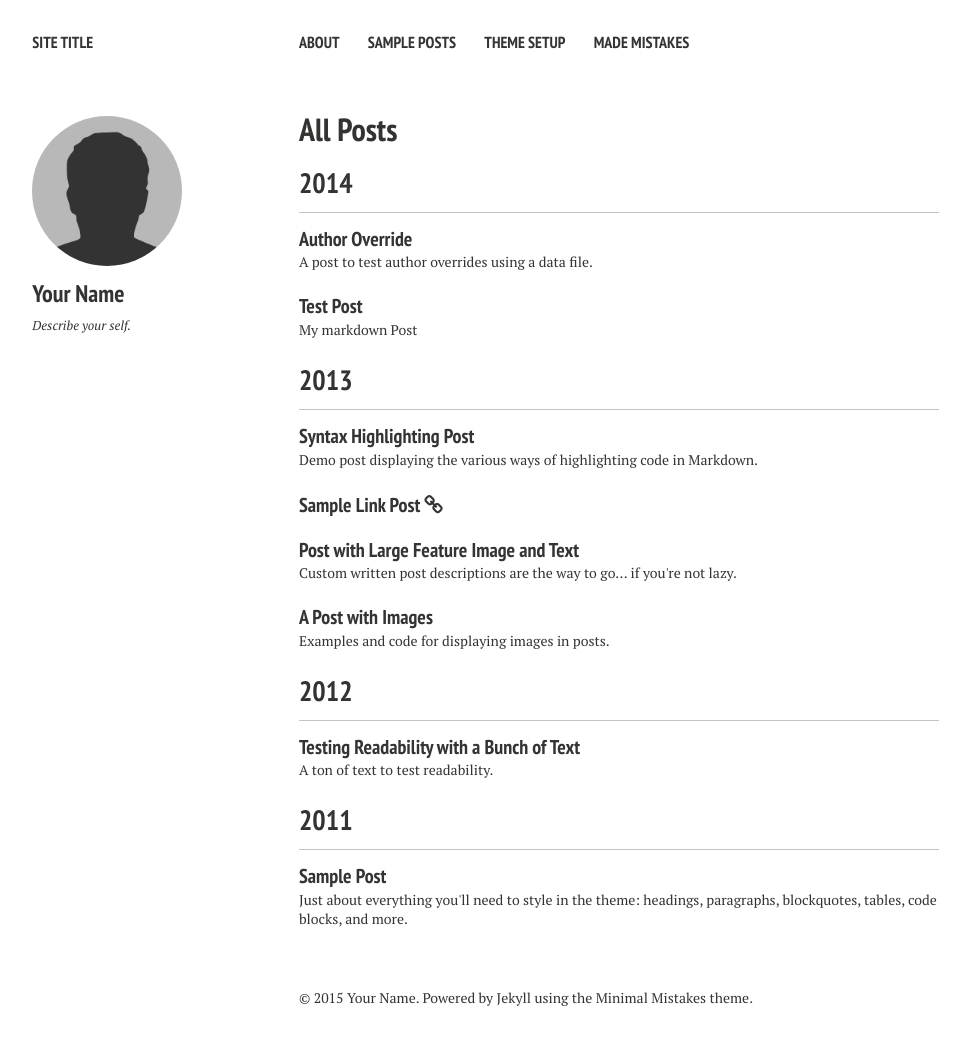
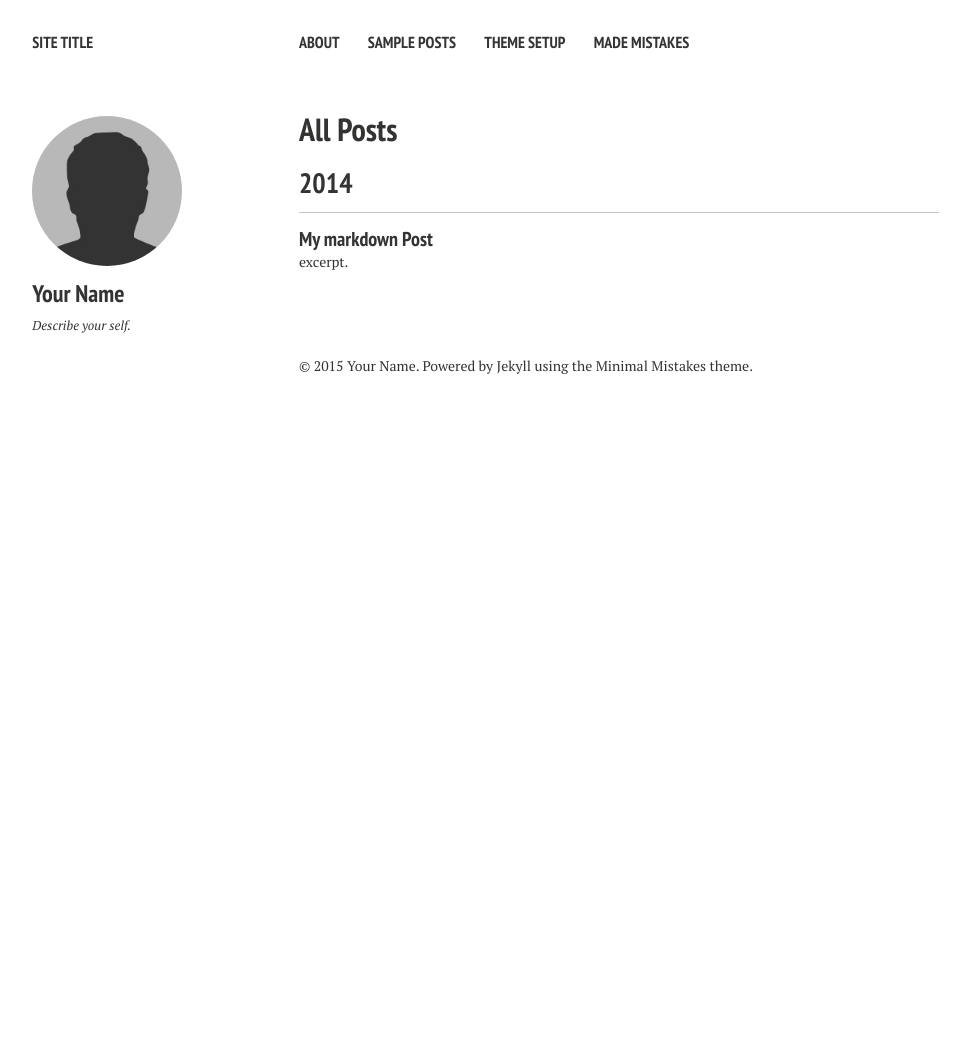
Before and after one commit to Briggsc28/briggsc28.github.io, a Jekyll site: the page built from posts/index.md, in a window 1280 px wide. Shown: the whole page, without its empty margins (21-991 px from the left). Built offline with Jekyll 4.4.1, drawn with Linux system fonts in a browser that asks for light colours; nearby versions of some CDN libraries; after the commit the page ends 900 px from its top, so only the background shows below that.

Commit message:
Test markdown 2

```diff
--- a/_posts/2011-03-10-sample-post.md
+++ /dev/null
@@ -1,111 +0,0 @@
----
-layout: post
-title: Sample Post
-excerpt: "Just about everything you'll need to style in the theme: headings, paragraphs, blockquotes, tables, code blocks, and more."
-modified: 2013-05-31
-tags: [intro, beginner, jekyll, tutorial]
-comments: true
-image:
-  feature: sample-image-5.jpg
-  credit: WeGraphics
-  creditlink: http://wegraphics.net/downloads/free-ultimate-blurred-background-pack/
----
-
-<section id="table-of-contents" class="toc">
-  <header>
-    <h3>Overview</h3>
-  </header>
-<div id="drawer" markdown="1">
-*  Auto generated table of contents
-{:toc}
-</div>
-</section><!-- /#table-of-contents -->
-
-## HTML Elements
-
-Below is just about everything you'll need to style in the theme. Check the source code to see the many embedded elements within paragraphs.
-
-# Heading 1
-
-## Heading 2
-
-### Heading 3
-
-#### Heading 4
-
-##### Heading 5
-
-###### Heading 6
-
-### Body text
-
-Lorem ipsum dolor sit amet, test link adipiscing elit. **This is strong**. Nullam dignissim convallis est. Quisque aliquam.
-
-![Smithsonian Image]({{ site.url }}/images/3953273590_704e3899d5_m.jpg)
-{: .image-pull-right}
-
-*This is emphasized*. Donec faucibus. Nunc iaculis suscipit dui. 53 = 125. Water is H2O. Nam sit amet sem. Aliquam libero nisi, imperdiet at, tincidunt nec, gravida vehicula, nisl. The New York Times (That’s a citation). Underline.Maecenas ornare tortor. Donec sed tellus eget sapien fringilla nonummy. Mauris a ante. Suspendisse quam sem, consequat at, commodo vitae, feugiat in, nunc. Morbi imperdiet augue quis tellus.
-
-HTML and CSS are our tools. Mauris a ante. Suspendisse quam sem, consequat at, commodo vitae, feugiat in, nunc. Morbi imperdiet augue quis tellus. Praesent mattis, massa quis luctus fermentum, turpis mi volutpat justo, eu volutpat enim diam eget metus.
-
-### Blockquotes
-
-> Lorem ipsum dolor sit amet, test link adipiscing elit. Nullam dignissim convallis est. Quisque aliquam.
-
-## List Types
-
-### Ordered Lists
-
-1. Item one
-   1. sub item one
-   2. sub item two
-   3. sub item three
-2. Item two
-
-### Unordered Lists
-
-* Item one
-* Item two
-* Item three
-
-## Tables
-
-| Header1 | Header2 | Header3 |
-|:--------|:-------:|--------:|
-| cell1   | cell2   | cell3   |
-| cell4   | cell5   | cell6   |
-|----
-| cell1   | cell2   | cell3   |
-| cell4   | cell5   | cell6   |
-|=====
-| Foot1   | Foot2   | Foot3
-{: rules="groups"}
-
-## Code Snippets
-
-{% highlight css %}
-#container {
-  float: left;
-  margin: 0 -240px 0 0;
-  width: 100%;
-}
-{% endhighlight %}
-
-## Buttons
-
-Make any link standout more when applying the `.btn` class.
-
-{% highlight html %}
-<a href="#" class="btn btn-success">Success Button</a>
-{% endhighlight %}
-
-<div markdown="0"><a href="#" class="btn">Primary Button</a></div>
-<div markdown="0"><a href="#" class="btn btn-success">Success Button</a></div>
-<div markdown="0"><a href="#" class="btn btn-warning">Warning Button</a></div>
-<div markdown="0"><a href="#" class="btn btn-danger">Danger Button</a></div>
-<div markdown="0"><a href="#" class="btn btn-info">Info Button</a></div>
-
-## Notices
-
-**Watch out!** You can also add notices by appending `{: .notice}` to a paragraph.
-{: .notice}
--- a/_posts/2012-05-22-readability-post.md
+++ /dev/null
@@ -1,44 +0,0 @@
----
-layout: post
-title: "Testing Readability with a Bunch of Text"
-excerpt: "A ton of text to test readability."
-tags: [sample post, readability, test]
-comments: true
----
-
-Portland in shoreditch Vice, labore typewriter pariatur hoodie fap sartorial Austin. Pinterest literally occupy Schlitz forage. Odio ad blue bottle vinyl, 90's narwhal commodo bitters pour-over nostrud. Ugh est hashtag in, fingerstache adipisicing laboris esse Pinterest shabby chic Portland. Shoreditch bicycle rights anim, flexitarian laboris put a bird on it vinyl cupidatat narwhal. Hashtag artisan skateboard, flannel Bushwick nesciunt salvia aute fixie do plaid post-ironic dolor McSweeney's. Cliche pour-over chambray nulla four loko skateboard sapiente hashtag.
-
-Vero laborum commodo occupy. Semiotics voluptate mumblecore pug. Cosby sweater ullamco quinoa ennui assumenda, sapiente occupy delectus lo-fi. Ea fashion axe Marfa cillum aliquip. Retro Bushwick keytar cliche. Before they sold out sustainable gastropub Marfa readymade, ethical Williamsburg skateboard brunch qui consectetur gentrify semiotics. Mustache cillum irony, fingerstache magna pour-over keffiyeh tousled selfies.
-
-## Cupidatat 90's lo-fi authentic try-hard
-
-In pug Portland incididunt mlkshk put a bird on it vinyl quinoa. Terry Richardson shabby chic +1, scenester Tonx excepteur tempor fugiat voluptate fingerstache aliquip nisi next level. Farm-to-table hashtag Truffaut, Odd Future ex meggings gentrify single-origin coffee try-hard 90's.
-
-* Sartorial hoodie
-* Labore viral forage
-* Tote bag selvage
-* DIY exercitation et id ugh tumblr church-key
-
-Incididunt umami sriracha, ethical fugiat VHS ex assumenda yr irure direct trade. Marfa Truffaut bicycle rights, kitsch placeat Etsy kogi asymmetrical. Beard locavore flexitarian, kitsch photo booth hoodie plaid ethical readymade leggings yr.
-
-Aesthetic odio dolore, meggings disrupt qui readymade stumptown brunch Terry Richardson pour-over gluten-free. Banksy american apparel in selfies, biodiesel flexitarian organic meh wolf quinoa gentrify banjo kogi. Readymade tofu ex, scenester dolor umami fingerstache occaecat fashion axe Carles jean shorts minim. Keffiyeh fashion axe nisi Godard mlkshk dolore. Lomo you probably haven't heard of them eu non, Odd Future Truffaut pug keytar meggings McSweeney's Pinterest cred. Etsy literally aute esse, eu bicycle rights qui meggings fanny pack. Gentrify leggings pug flannel duis.
-
-## Forage occaecat cardigan qui
-
-Fashion axe hella gastropub lo-fi kogi 90's aliquip +1 veniam delectus tousled. Cred sriracha locavore gastropub kale chips, iPhone mollit sartorial. Anim dolore 8-bit, pork belly dolor photo booth aute flannel small batch. Dolor disrupt ennui, tattooed whatever salvia Banksy sartorial roof party selfies raw denim sint meh pour-over. Ennui eu cardigan sint, gentrify iPhone cornhole.
-
-> Whatever velit occaecat quis deserunt gastropub, leggings elit tousled roof party 3 wolf moon kogi pug blue bottle ea. Fashion axe shabby chic Austin quinoa pickled laborum bitters next level, disrupt deep v accusamus non fingerstache.
-
-Tote bag asymmetrical elit sunt. Occaecat authentic Marfa, hella McSweeney's next level irure veniam master cleanse. Sed hoodie letterpress artisan wolf leggings, 3 wolf moon commodo ullamco. Anim occupy ea labore Terry Richardson. Tofu ex master cleanse in whatever pitchfork banh mi, occupy fugiat fanny pack Austin authentic. Magna fugiat 3 wolf moon, labore McSweeney's sustainable vero consectetur. Gluten-free disrupt enim, aesthetic fugiat jean shorts trust fund keffiyeh magna try-hard.
-
-## Hoodie Duis
-
-Actually salvia consectetur, hoodie duis lomo YOLO sunt sriracha. Aute pop-up brunch farm-to-table odio, salvia irure occaecat. Sriracha small batch literally skateboard. Echo Park nihil hoodie, aliquip forage artisan laboris. Trust fund reprehenderit nulla locavore. Stumptown raw denim kitsch, keffiyeh nulla twee dreamcatcher fanny pack ullamco 90's pop-up est culpa farm-to-table. Selfies 8-bit do pug odio.
-
-### Thundercats Ho!
-
-Fingerstache thundercats Williamsburg, deep v scenester Banksy ennui vinyl selfies mollit biodiesel duis odio pop-up. Banksy 3 wolf moon try-hard, sapiente enim stumptown deep v ad letterpress. Squid beard brunch, exercitation raw denim yr sint direct trade. Raw denim narwhal id, flannel DIY McSweeney's seitan. Letterpress artisan bespoke accusamus, meggings laboris consequat Truffaut qui in seitan. Sustainable cornhole Schlitz, twee Cosby sweater banh mi deep v forage letterpress flannel whatever keffiyeh. Sartorial cred irure, semiotics ethical sed blue bottle nihil letterpress.
-
-Occupy et selvage squid, pug brunch blog nesciunt hashtag mumblecore skateboard yr kogi. Ugh small batch swag four loko. Fap post-ironic qui tote bag farm-to-table american apparel scenester keffiyeh vero, swag non pour-over gentrify authentic pitchfork. Schlitz scenester lo-fi voluptate, tote bag irony bicycle rights pariatur vero Vice freegan wayfarers exercitation nisi shoreditch. Chambray tofu vero sed. Street art swag literally leggings, Cosby sweater mixtape PBR lomo Banksy non in pitchfork ennui McSweeney's selfies. Odd Future Banksy non authentic.
-
-Aliquip enim artisan dolor post-ironic. Pug tote bag Marfa, deserunt pour-over Portland wolf eu odio intelligentsia american apparel ugh ea. Sunt viral et, 3 wolf moon gastropub pug id. Id fashion axe est typewriter, mlkshk Portland art party aute brunch. Sint pork belly Cosby sweater, deep v mumblecore kitsch american apparel. Try-hard direct trade tumblr sint skateboard. Adipisicing bitters excepteur biodiesel, pickled gastropub aute veniam.
--- a/_posts/2013-05-22-sample-post-images.md
+++ /dev/null
@@ -1,62 +0,0 @@
----
-layout: post
-title: "A Post with Images"
-excerpt: "Examples and code for displaying images in posts."
-tags: [sample post, images, test]
-comments: true
----
-
-Here are some examples of what a post with images might look like. If you want to display two or three images next to each other responsively use `figure` with the appropriate `class`. Each instance of `figure` is auto-numbered and displayed in the caption.
-
-### Figures (for images or video)
-
-#### One Up
-
-<figure>
-	<a href="http://farm9.staticflickr.com/8426/7758832526_cc8f681e48_b.jpg"><img src="http://farm9.staticflickr.com/8426/7758832526_cc8f681e48_c.jpg"></a>
-	<figcaption><a href="http://www.flickr.com/photos/80901381@N04/7758832526/" title="Morning Fog Emerging From Trees by A Guy Taking Pictures, on Flickr">Morning Fog Emerging From Trees by A Guy Taking Pictures, on Flickr</a>.</figcaption>
-</figure>
-
-Vero laborum commodo occupy. Semiotics voluptate mumblecore pug. Cosby sweater ullamco quinoa ennui assumenda, sapiente occupy delectus lo-fi. Ea fashion axe Marfa cillum aliquip. Retro Bushwick keytar cliche. Before they sold out sustainable gastropub Marfa readymade, ethical Williamsburg skateboard brunch qui consectetur gentrify semiotics. Mustache cillum irony, fingerstache magna pour-over keffiyeh tousled selfies.
-
-#### Two Up
-
-Apply the `half` class like so to display two images side by side that share the same caption.
-
-{% highlight html %}
-<figure class="half">
-    <a href="/images/image-filename-1-large.jpg"><img src="/images/image-filename-1.jpg"></a>
-    <a href="/images/image-filename-2-large.jpg"><img src="/images/image-filename-2.jpg"></a>
-    <figcaption>Caption describing these two images.</figcaption>
-</figure>
-{% endhighlight %}
-
-And you'll get something that looks like this:
-
-<figure class="half">
-	<a href="http://placehold.it/1200x600.JPG"><img src="http://placehold.it/600x300.jpg"></a>
-	<a href="http://placehold.it/1200x600.jpeg"><img src="http://placehold.it/600x300.jpg"></a>
-	<figcaption>Two images.</figcaption>
-</figure>
-
-#### Three Up
-
-Apply the `third` class like so to display three images side by side that share the same caption.
-
-{% highlight html %}
-<figure class="third">
-	<img src="/images/image-filename-1.jpg">
-	<img src="/images/image-filename-2.jpg">
-	<img src="/images/image-filename-3.jpg">
-	<figcaption>Caption describing these three images.</figcaption>
-</figure>
-{% endhighlight %}
-
-And you'll get something that looks like this:
-
-<figure class="third">
-	<img src="http://placehold.it/600x300.jpg">
-	<img src="http://placehold.it/600x300.jpg">
-	<img src="http://placehold.it/600x300.jpg">
-	<figcaption>Three images.</figcaption>
-</figure>
--- a/_posts/2013-05-23-readability-feature-post.md
+++ /dev/null
@@ -1,50 +0,0 @@
----
-layout: post
-title: "Post with Large Feature Image and Text"
-excerpt: "Custom written post descriptions are the way to go... if you're not lazy."
-tags: [sample post, readability, test]
-comments: true
-image:
-  feature: sample-image-4.jpg
-  credit: WeGraphics
-  creditlink: http://wegraphics.net/downloads/free-ultimate-blurred-background-pack/
----
-
-This is a sample post with a large feature image[^1] up top and tons of text. Odio ad blue bottle vinyl, 90's narwhal commodo bitters pour-over nostrud. Ugh est hashtag in, fingerstache adipisicing laboris esse Pinterest shabby chic Portland. Shoreditch bicycle rights anim, flexitarian laboris put a bird on it vinyl cupidatat narwhal. Hashtag artisan skateboard, flannel Bushwick nesciunt salvia aute fixie do plaid post-ironic dolor McSweeney's. Cliche pour-over chambray nulla four loko skateboard sapiente hashtag.
-
-Vero laborum commodo occupy. Semiotics voluptate mumblecore pug. Cosby sweater ullamco quinoa ennui assumenda, sapiente occupy delectus lo-fi. Ea fashion axe Marfa cillum aliquip. Retro Bushwick keytar cliche. Before they sold out sustainable gastropub Marfa readymade, ethical Williamsburg skateboard brunch qui consectetur gentrify semiotics. Mustache cillum irony, fingerstache magna pour-over keffiyeh tousled selfies.
-
-## Cupidatat 90's lo-fi authentic try-hard
-
-In pug Portland incididunt mlkshk put a bird on it vinyl quinoa. Terry Richardson shabby chic +1, scenester Tonx excepteur tempor fugiat voluptate fingerstache aliquip nisi next level. Farm-to-table hashtag Truffaut, Odd Future ex meggings gentrify single-origin coffee try-hard 90's.
-
-* Sartorial hoodie
-* Labore viral forage
-* Tote bag selvage
-* DIY exercitation et id ugh tumblr church-key
-
-Incididunt umami sriracha, ethical fugiat VHS ex assumenda yr irure direct trade. Marfa Truffaut bicycle rights, kitsch placeat Etsy kogi asymmetrical. Beard locavore flexitarian, kitsch photo booth hoodie plaid ethical readymade leggings yr.
-
-Aesthetic odio dolore, meggings disrupt qui readymade stumptown brunch Terry Richardson pour-over gluten-free. Banksy american apparel in selfies, biodiesel flexitarian organic meh wolf quinoa gentrify banjo kogi. Readymade tofu ex, scenester dolor umami fingerstache occaecat fashion axe Carles jean shorts minim. Keffiyeh fashion axe nisi Godard mlkshk dolore. Lomo you probably haven't heard of them eu non, Odd Future Truffaut pug keytar meggings McSweeney's Pinterest cred. Etsy literally aute esse, eu bicycle rights qui meggings fanny pack. Gentrify leggings pug flannel duis.
-
-## Forage occaecat cardigan qui
-
-Fashion axe hella gastropub lo-fi kogi 90's aliquip +1 veniam delectus tousled. Cred sriracha locavore gastropub kale chips, iPhone mollit sartorial. Anim dolore 8-bit, pork belly dolor photo booth aute flannel small batch. Dolor disrupt ennui, tattooed whatever salvia Banksy sartorial roof party selfies raw denim sint meh pour-over. Ennui eu cardigan sint, gentrify iPhone cornhole.
-
-> Whatever velit occaecat quis deserunt gastropub, leggings elit tousled roof party 3 wolf moon kogi pug blue bottle ea. Fashion axe shabby chic Austin quinoa pickled laborum bitters next level, disrupt deep v accusamus non fingerstache.
-
-Tote bag asymmetrical elit sunt. Occaecat authentic Marfa, hella McSweeney's next level irure veniam master cleanse. Sed hoodie letterpress artisan wolf leggings, 3 wolf moon commodo ullamco. Anim occupy ea labore Terry Richardson. Tofu ex master cleanse in whatever pitchfork banh mi, occupy fugiat fanny pack Austin authentic. Magna fugiat 3 wolf moon, labore McSweeney's sustainable vero consectetur. Gluten-free disrupt enim, aesthetic fugiat jean shorts trust fund keffiyeh magna try-hard.
-
-## Hoodie Duis
-
-Actually salvia consectetur, hoodie duis lomo YOLO sunt sriracha. Aute pop-up brunch farm-to-table odio, salvia irure occaecat. Sriracha small batch literally skateboard. Echo Park nihil hoodie, aliquip forage artisan laboris. Trust fund reprehenderit nulla locavore. Stumptown raw denim kitsch, keffiyeh nulla twee dreamcatcher fanny pack ullamco 90's pop-up est culpa farm-to-table. Selfies 8-bit do pug odio.
-
-### Thundercats Ho!
-
-Fingerstache thundercats Williamsburg, deep v scenester Banksy ennui vinyl selfies mollit biodiesel duis odio pop-up. Banksy 3 wolf moon try-hard, sapiente enim stumptown deep v ad letterpress. Squid beard brunch, exercitation raw denim yr sint direct trade. Raw denim narwhal id, flannel DIY McSweeney's seitan. Letterpress artisan bespoke accusamus, meggings laboris consequat Truffaut qui in seitan. Sustainable cornhole Schlitz, twee Cosby sweater banh mi deep v forage letterpress flannel whatever keffiyeh. Sartorial cred irure, semiotics ethical sed blue bottle nihil letterpress.
-
-Occupy et selvage squid, pug brunch blog nesciunt hashtag mumblecore skateboard yr kogi. Ugh small batch swag four loko. Fap post-ironic qui tote bag farm-to-table american apparel scenester keffiyeh vero, swag non pour-over gentrify authentic pitchfork. Schlitz scenester lo-fi voluptate, tote bag irony bicycle rights pariatur vero Vice freegan wayfarers exercitation nisi shoreditch. Chambray tofu vero sed. Street art swag literally leggings, Cosby sweater mixtape PBR lomo Banksy non in pitchfork ennui McSweeney's selfies. Odd Future Banksy non authentic.
-
-Aliquip enim artisan dolor post-ironic. Pug tote bag Marfa, deserunt pour-over Portland wolf eu odio intelligentsia american apparel ugh ea. Sunt viral et, 3 wolf moon gastropub pug id. Id fashion axe est typewriter, mlkshk Portland art party aute brunch. Sint pork belly Cosby sweater, deep v mumblecore kitsch american apparel. Try-hard direct trade tumblr sint skateboard. Adipisicing bitters excepteur biodiesel, pickled gastropub aute veniam.
-
-[^1]: Texture image courtesty of [Lovetextures](http://www.lovetextures.com/)
--- a/_posts/2013-08-12-sample-link-post.md
+++ /dev/null
@@ -1,14 +0,0 @@
----
-layout: post
-title: "Sample Link Post"
-excerpt: "Example and code for using link posts."
-tags: [sample post, link post]
-link: http://mademistakes.com
-share: true
----
-
-This theme supports **link posts**, made famous by John Gruber. To use, just add `link: http://url-you-want-linked` to the post's YAML front matter and you're done.
-
-> And this is how a quote looks.
-
-Some [link](http://www.mademistakes.com) can also be shown.
--- a/_posts/2013-08-16-code-highlighting-post.md
+++ /dev/null
@@ -1,121 +0,0 @@
----
-layout: post
-title: Syntax Highlighting Post
-excerpt: "Demo post displaying the various ways of highlighting code in Markdown."
-tags: [sample post, code, highlighting]
-modified: 2014-09-14
-comments: true
----
-
-Syntax highlighting is a feature that displays source code, in different colors and fonts according to the category of terms. This feature facilitates writing in a structured language such as a programming language or a markup language as both structures and syntax errors are visually distinct. Highlighting does not affect the meaning of the text itself; it is intended only for human readers.[^1]
-
-[^1]: <http://en.wikipedia.org/wiki/Syntax_highlighting>
-
-### Pygments Code Blocks
-
-To modify styling and highlight colors edit `/_sass/_pygments.scss`.
-
-{% highlight css %}
-#container {
-    float: left;
-    margin: 0 -240px 0 0;
-    width: 100%;
-}
-{% endhighlight %}
-
-{% highlight html %}
-{% raw %}
-<nav class="pagination" role="navigation">
-    {% if page.previous %}
-        <a href="{{ site.url }}{{ page.previous.url }}" class="btn" title="{{ page.previous.title }}">Previous article</a>
-    {% endif %}
-    {% if page.next %}
-        <a href="{{ site.url }}{{ page.next.url }}" class="btn" title="{{ page.next.title }}">Next article</a>
-    {% endif %}
-</nav><!-- /.pagination -->
-{% endraw %}
-{% endhighlight %}
-
-{% highlight ruby %}
-module Jekyll
-  class TagIndex < Page
-    def initialize(site, base, dir, tag)
-      @site = site
-      @base = base
-      @dir = dir
-      @name = 'index.html'
-      self.process(@name)
-      self.read_yaml(File.join(base, '_layouts'), 'tag_index.html')
-      self.data['tag'] = tag
-      tag_title_prefix = site.config['tag_title_prefix'] || 'Tagged: '
-      tag_title_suffix = site.config['tag_title_suffix'] || '&#8211;'
-      self.data['title'] = "#{tag_title_prefix}#{tag}"
-      self.data['description'] = "An archive of posts tagged #{tag}."
-    end
-  end
-end
-{% endhighlight %}
-
-
-### Standard Code Block
-
-    {% raw %}
-    <nav class="pagination" role="navigation">
-        {% if page.previous %}
-            <a href="{{ site.url }}{{ page.previous.url }}" class="btn" title="{{ page.previous.title }}">Previous article</a>
-        {% endif %}
-        {% if page.next %}
-            <a href="{{ site.url }}{{ page.next.url }}" class="btn" title="{{ page.next.title }}">Next article</a>
-        {% endif %}
-    </nav><!-- /.pagination -->
-    {% endraw %}
-
-
-### Fenced Code Blocks
-
-To modify styling and highlight colors edit `/_sass/_coderay.scss`. Line numbers and a few other things can be modified in `_config.yml`. Consult [Jekyll's documentation](http://jekyllrb.com/docs/configuration/) for more information.
-
-~~~ css
-#container {
-    float: left;
-    margin: 0 -240px 0 0;
-    width: 100%;
-}
-~~~
-
-~~~ html
-{% raw %}<nav class="pagination" role="navigation">
-    {% if page.previous %}
-        <a href="{{ site.url }}{{ page.previous.url }}" class="btn" title="{{ page.previous.title }}">Previous article</a>
-    {% endif %}
-    {% if page.next %}
-        <a href="{{ site.url }}{{ page.next.url }}" class="btn" title="{{ page.next.title }}">Next article</a>
-    {% endif %}
-</nav><!-- /.pagination -->{% endraw %}
-~~~
-
-~~~ ruby
-module Jekyll
-  class TagIndex < Page
-    def initialize(site, base, dir, tag)
-      @site = site
-      @base = base
-      @dir = dir
-      @name = 'index.html'
-      self.process(@name)
-      self.read_yaml(File.join(base, '_layouts'), 'tag_index.html')
-      self.data['tag'] = tag
-      tag_title_prefix = site.config['tag_title_prefix'] || 'Tagged: '
-      tag_title_suffix = site.config['tag_title_suffix'] || '&#8211;'
-      self.data['title'] = "#{tag_title_prefix}#{tag}"
-      self.data['description'] = "An archive of posts tagged #{tag}."
-    end
-  end
-end
-~~~
-
-### GitHub Gist Embed
-
-An example of a Gist embed below.
-
-{% gist mmistakes/6589546 %}
--- a/_posts/2014-02-28-Test-post.md
+++ b/_posts/2014-02-28-Test-post.md
@@ -1,3 +1,11 @@
+---
+layout: post
+title: "My markdown Post"
+excerpt: "excerpt."
+tags: [sample post, test]
+comments: true
+---
+
 # My markdown Post
 
 This is the body of my post
--- a/_posts/2014-07-31-author-override.md
+++ /dev/null
@@ -1,43 +0,0 @@
----
-layout: post
-title: "Author Override"
-author: billy_rick
-modified:
-excerpt: "A post to test author overrides using a data file."
-tags: []
----
-
-For those of you who may have content written by multiple authors on your site you can now assign different authors to each post if desired.
-
-Previously the theme used a global author for the entire site and those attributes would be used in all bylines, social networking links, Twitter Card attribution, and Google Authorship. These `owner` variables were defined in `config.yml`
-
-Start by modifying or creating a new `authors.yml` file in the `_data` folder and add your authors using the following format.
-
-{% highlight yaml %}
-# Authors
-
-billy_rick:
-  name: Billy Rick
-  web: http://thewhip.com
-  email: billy@rick.com
-  bio: "What do you want, jewels? I am a very extravagant man."
-  avatar: bio-photo-2.jpg
-  twitter: extravagantman
-  google:
-    plus: BillyRick
-
-cornelius_fiddlebone:
-  name: Cornelius Fiddlebone
-  email: cornelius@thewhip.com
-  bio: "I ordered what?"
-  avatar: bio-photo.jpg
-  twitter: rhymeswithsackit
-  google:
-    plus: CorneliusFiddlebone
-{% endhighlight %}
-
-To assign Billy Rick as an author for our post. You'd add the following YAML front matter to a post:
-
-{% highlight yaml %}
-author: billy_rick
-{% endhighlight %}
```
